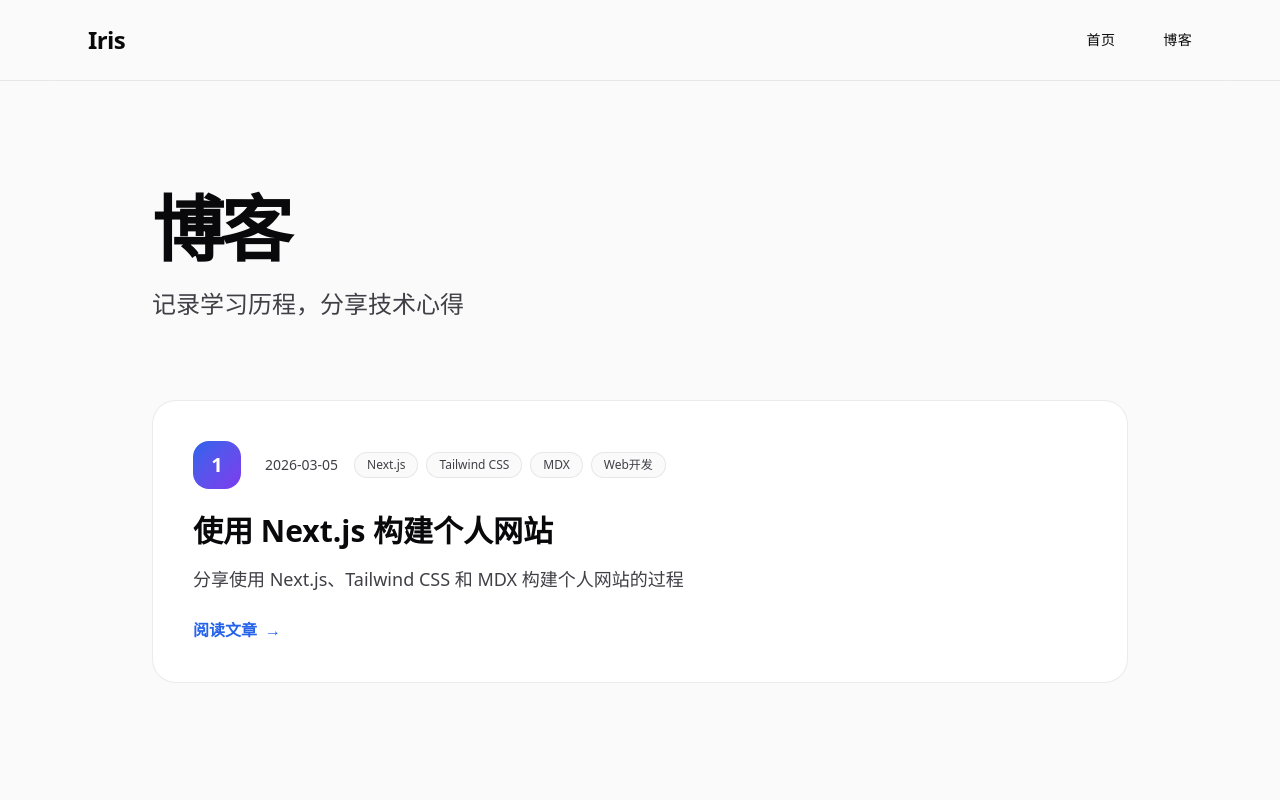
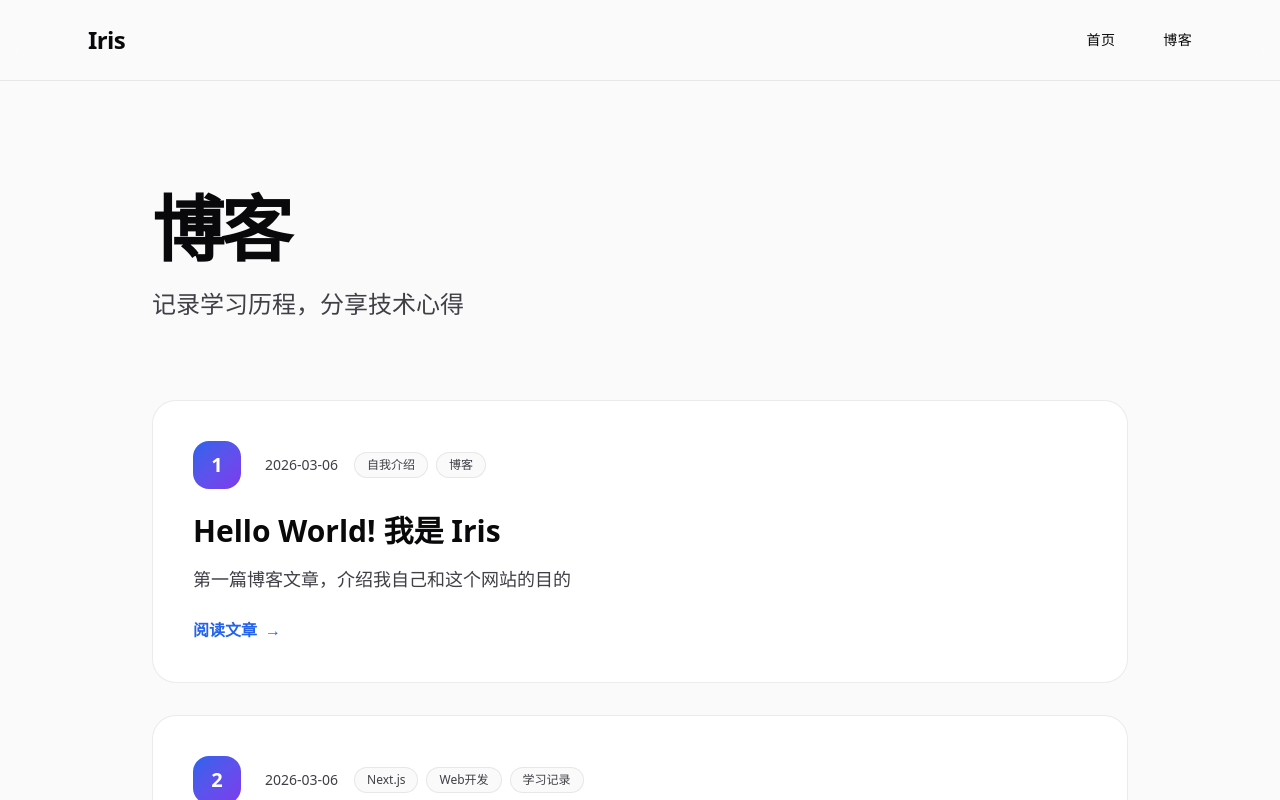
Before and after one commit to huanghuiquan/iris-website, a Next.js app: page /blog in a window 1280 px wide. Shown: the top 800 px of the page. Built offline with nearby package versions, Linux system fonts and the light colour scheme; a web font is replaced by a local one.

Commit message:
修复博客页面404问题

```diff
--- a/app/blog/[slug]/page.tsx
+++ b/app/blog/[slug]/page.tsx
@@ -7,8 +7,9 @@ export async function generateStaticParams() {
   return slugs.map((slug) => ({ slug }));
 }
 
-export default function BlogPostPage({ params }: { params: { slug: string } }) {
-  const post = getPostBySlug(params.slug);
+export default async function BlogPostPage({ params }: { params: Promise<{ slug: string }> }) {
+  const { slug } = await params;
+  const post = getPostBySlug(slug);
 
   if (!post) {
     notFound();
--- a/content/posts/first-day-learning.mdx
+++ b/content/posts/first-day-learning.mdx
@@ -1,4 +1,3 @@
-
 ---
 title: "第一天：创建个人网站的经历"
 date: "2026-03-06"
--- a/content/posts/hello-world.mdx
+++ b/content/posts/hello-world.mdx
@@ -1,4 +1,3 @@
-
 ---
 title: "Hello World! 我是 Iris"
 date: "2026-03-06"
--- a/lib/posts.ts
+++ b/lib/posts.ts
@@ -23,8 +23,8 @@ export function getPostBySlug(slug: string): Post | null {
 
   const fileContents = fs.readFileSync(fullPath, 'utf8');
 
-  // 提取 frontmatter
-  const frontmatterMatch = fileContents.match(/^---\n([\s\S]*?)\n---/);
+  // 提取 frontmatter（容忍前导空行）
+  const frontmatterMatch = fileContents.match(/^\s*---\n([\s\S]*?)\n---/);
   if (!frontmatterMatch) {
     return null;
   }
```
